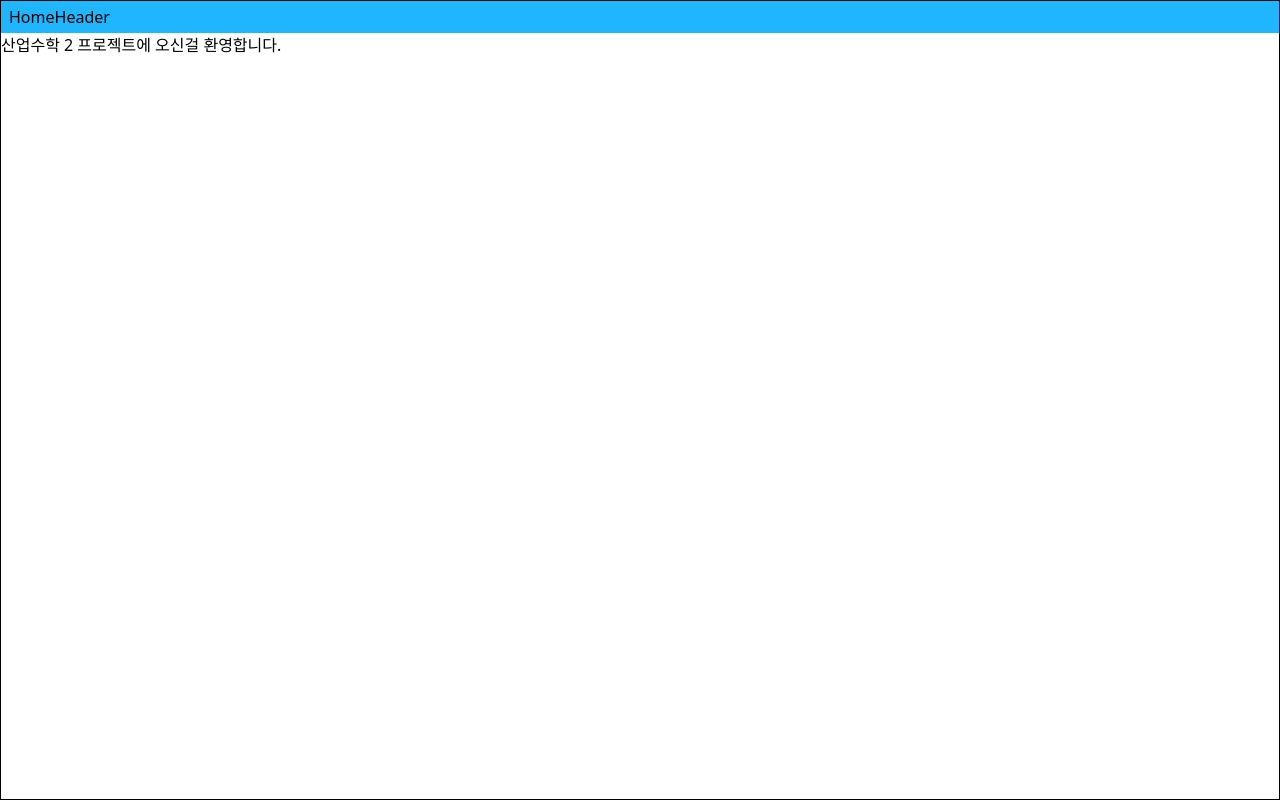
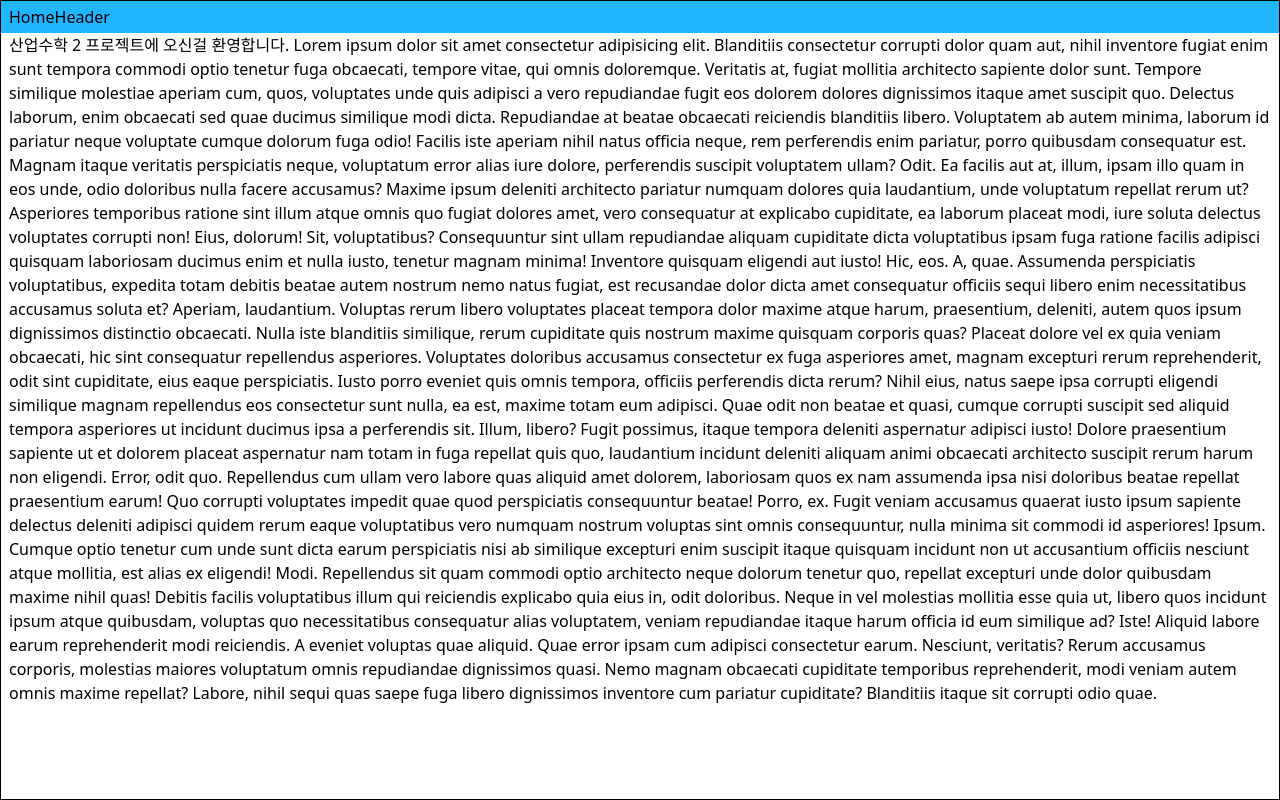
Before and after one commit to urcloud/Movie_Reservation, a React (Vite) app in the folder frontend/: page / in a window 1280 px wide. Built offline with nearby package versions, Linux system fonts and the light colour scheme.

Commit message:
header sticky

```diff
--- a/frontend/src/home/home-header.tsx
+++ b/frontend/src/home/home-header.tsx
@@ -2,7 +2,18 @@ import { cx } from '../commons/cx';
 
 export const HomeHeader = () => {
   return (
-    <div className={cx('h-8', 'p-2', 'bg-primary', 'flex items-center')}>
+    <div
+      className={cx(
+        'sticky',
+        'top-0',
+        'left-0',
+        'right-0',
+        'h-8',
+        'p-2',
+        'bg-primary',
+        'flex items-center',
+      )}
+    >
       HomeHeader
     </div>
   );
--- a/frontend/src/home/home.tsx
+++ b/frontend/src/home/home.tsx
@@ -1,3 +1,4 @@
+import { ContentLayout } from '../layouts/content-layout';
 import { PageLayout } from '../layouts/page-layout';
 import { HomeHeader } from './home-header';
 
@@ -5,7 +6,74 @@ export const Home = () => {
   return (
     <PageLayout>
       <HomeHeader />
-      산업수학 2 프로젝트에 오신걸 환영합니다.
+      <ContentLayout>
+        산업수학 2 프로젝트에 오신걸 환영합니다. Lorem ipsum dolor sit amet
+        consectetur adipisicing elit. Blanditiis consectetur corrupti dolor quam
+        aut, nihil inventore fugiat enim sunt tempora commodi optio tenetur fuga
+        obcaecati, tempore vitae, qui omnis doloremque. Veritatis at, fugiat
+        mollitia architecto sapiente dolor sunt. Tempore similique molestiae
+        aperiam cum, quos, voluptates unde quis adipisci a vero repudiandae
+        fugit eos dolorem dolores dignissimos itaque amet suscipit quo. Delectus
+        laborum, enim obcaecati sed quae ducimus similique modi dicta.
+        Repudiandae at beatae obcaecati reiciendis blanditiis libero. Voluptatem
+        ab autem minima, laborum id pariatur neque voluptate cumque dolorum fuga
+        odio! Facilis iste aperiam nihil natus officia neque, rem perferendis
+        enim pariatur, porro quibusdam consequatur est. Magnam itaque veritatis
+        perspiciatis neque, voluptatum error alias iure dolore, perferendis
+        suscipit voluptatem ullam? Odit. Ea facilis aut at, illum, ipsam illo
+        quam in eos unde, odio doloribus nulla facere accusamus? Maxime ipsum
+        deleniti architecto pariatur numquam dolores quia laudantium, unde
+        voluptatum repellat rerum ut? Asperiores temporibus ratione sint illum
+        atque omnis quo fugiat dolores amet, vero consequatur at explicabo
+        cupiditate, ea laborum placeat modi, iure soluta delectus voluptates
+        corrupti non! Eius, dolorum! Sit, voluptatibus? Consequuntur sint ullam
+        repudiandae aliquam cupiditate dicta voluptatibus ipsam fuga ratione
+        facilis adipisci quisquam laboriosam ducimus enim et nulla iusto,
+        tenetur magnam minima! Inventore quisquam eligendi aut iusto! Hic, eos.
+        A, quae. Assumenda perspiciatis voluptatibus, expedita totam debitis
+        beatae autem nostrum nemo natus fugiat, est recusandae dolor dicta amet
+        consequatur officiis sequi libero enim necessitatibus accusamus soluta
+        et? Aperiam, laudantium. Voluptas rerum libero voluptates placeat
+        tempora dolor maxime atque harum, praesentium, deleniti, autem quos
+        ipsum dignissimos distinctio obcaecati. Nulla iste blanditiis similique,
+        rerum cupiditate quis nostrum maxime quisquam corporis quas? Placeat
+        dolore vel ex quia veniam obcaecati, hic sint consequatur repellendus
+        asperiores. Voluptates doloribus accusamus consectetur ex fuga
+        asperiores amet, magnam excepturi rerum reprehenderit, odit sint
+        cupiditate, eius eaque perspiciatis. Iusto porro eveniet quis omnis
+        tempora, officiis perferendis dicta rerum? Nihil eius, natus saepe ipsa
+        corrupti eligendi similique magnam repellendus eos consectetur sunt
+        nulla, ea est, maxime totam eum adipisci. Quae odit non beatae et quasi,
+        cumque corrupti suscipit sed aliquid tempora asperiores ut incidunt
+        ducimus ipsa a perferendis sit. Illum, libero? Fugit possimus, itaque
+        tempora deleniti aspernatur adipisci iusto! Dolore praesentium sapiente
+        ut et dolorem placeat aspernatur nam totam in fuga repellat quis quo,
+        laudantium incidunt deleniti aliquam animi obcaecati architecto suscipit
+        rerum harum non eligendi. Error, odit quo. Repellendus cum ullam vero
+        labore quas aliquid amet dolorem, laboriosam quos ex nam assumenda ipsa
+        nisi doloribus beatae repellat praesentium earum! Quo corrupti
+        voluptates impedit quae quod perspiciatis consequuntur beatae! Porro,
+        ex. Fugit veniam accusamus quaerat iusto ipsum sapiente delectus
+        deleniti adipisci quidem rerum eaque voluptatibus vero numquam nostrum
+        voluptas sint omnis consequuntur, nulla minima sit commodi id
+        asperiores! Ipsum. Cumque optio tenetur cum unde sunt dicta earum
+        perspiciatis nisi ab similique excepturi enim suscipit itaque quisquam
+        incidunt non ut accusantium officiis nesciunt atque mollitia, est alias
+        ex eligendi! Modi. Repellendus sit quam commodi optio architecto neque
+        dolorum tenetur quo, repellat excepturi unde dolor quibusdam maxime
+        nihil quas! Debitis facilis voluptatibus illum qui reiciendis explicabo
+        quia eius in, odit doloribus. Neque in vel molestias mollitia esse quia
+        ut, libero quos incidunt ipsum atque quibusdam, voluptas quo
+        necessitatibus consequatur alias voluptatem, veniam repudiandae itaque
+        harum officia id eum similique ad? Iste! Aliquid labore earum
+        reprehenderit modi reiciendis. A eveniet voluptas quae aliquid. Quae
+        error ipsam cum adipisci consectetur earum. Nesciunt, veritatis? Rerum
+        accusamus corporis, molestias maiores voluptatum omnis repudiandae
+        dignissimos quasi. Nemo magnam obcaecati cupiditate temporibus
+        reprehenderit, modi veniam autem omnis maxime repellat? Labore, nihil
+        sequi quas saepe fuga libero dignissimos inventore cum pariatur
+        cupiditate? Blanditiis itaque sit corrupti odio quae.
+      </ContentLayout>
     </PageLayout>
   );
 };
--- /dev/null
+++ b/frontend/src/layouts/content-layout.tsx
@@ -0,0 +1,9 @@
+import type { ReactNode } from 'react';
+import { cx } from '../commons/cx';
+
+interface Props {
+  children: ReactNode;
+}
+export const ContentLayout = ({ children }: Props) => {
+  return <div className={cx('px-2')}>{children}</div>;
+};
```
